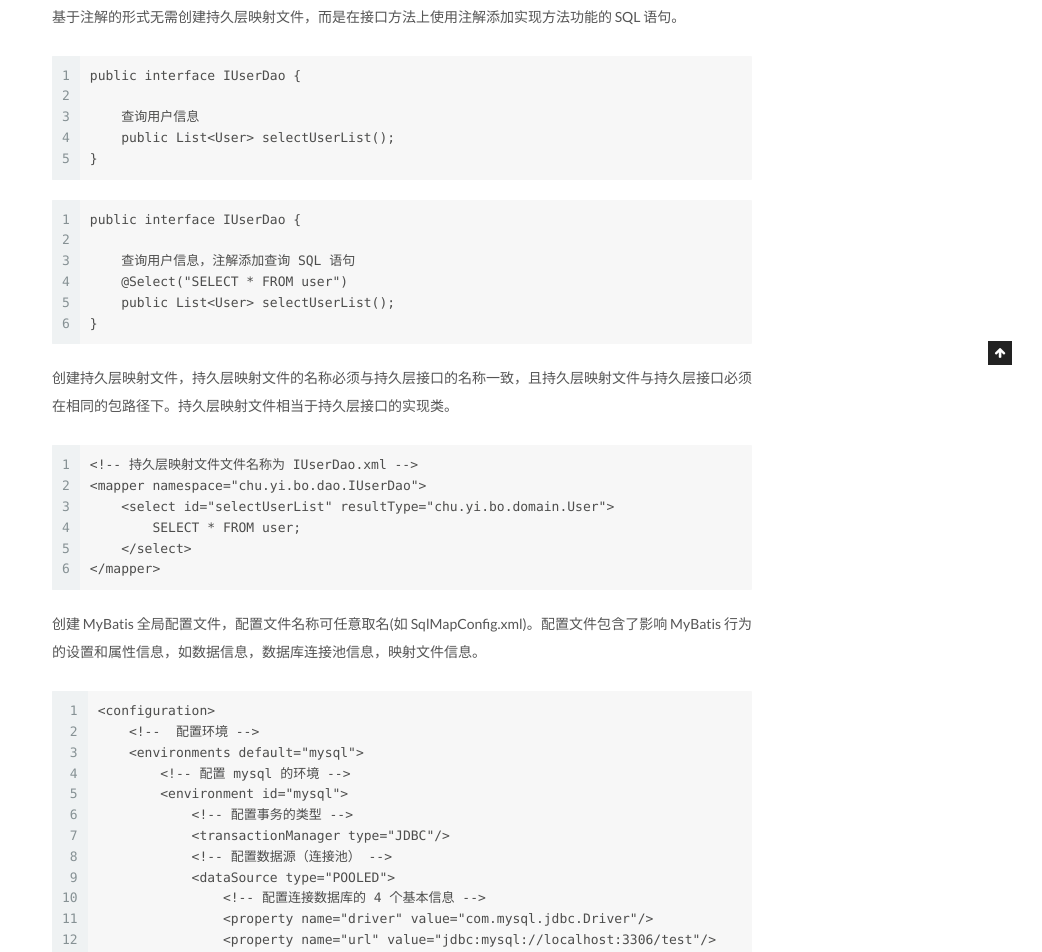
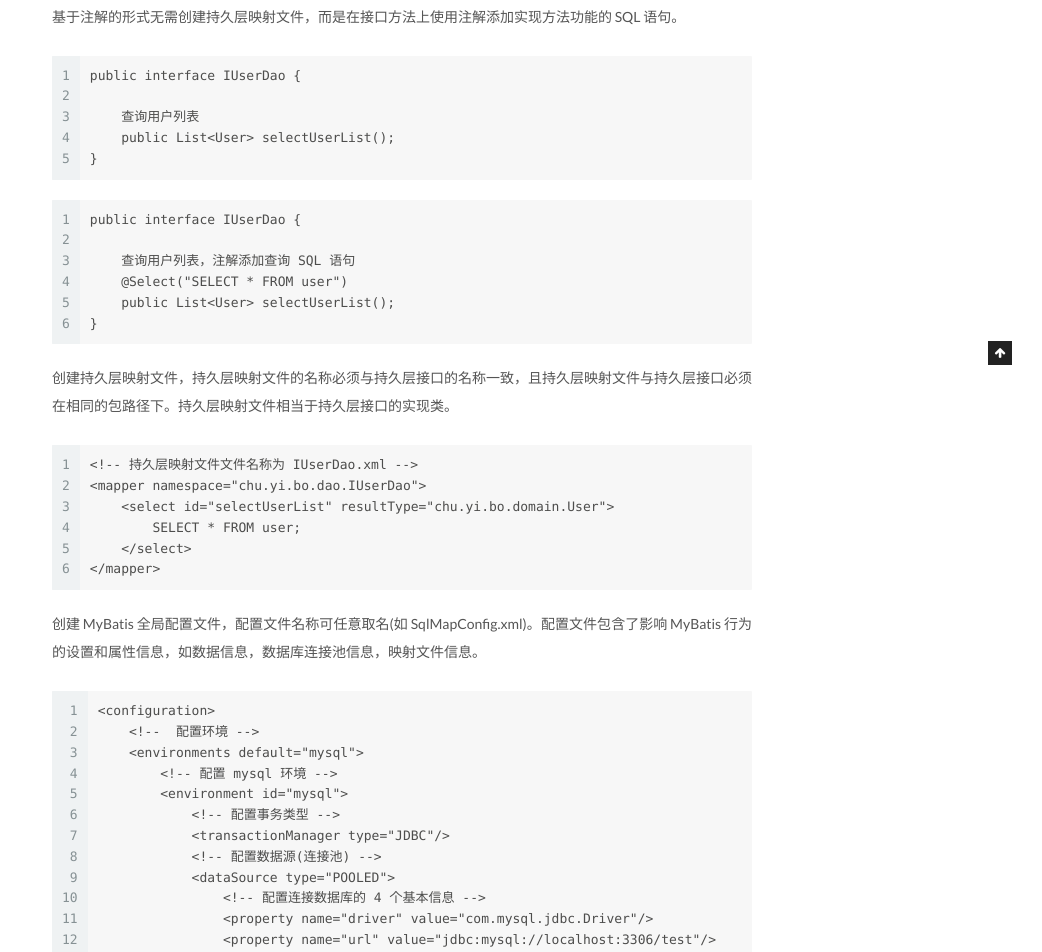
Before and after one commit to chuyibo/chuyibo.github.io, a Jekyll site: the page built from _posts/2021-01-27-MyBatis 学习笔记01.md, in a window 1280 px wide. Shown: the part 635-1587 px from the top of the page, without its empty margins (238-1280 px from the left). Built offline with Jekyll 4.4.1, drawn with Linux system fonts in a browser that asks for light colours; some of the changed text lies outside the part shown.

Commit message:
2021/03/03

````diff
--- a/_posts/2021-01-27-MyBatis 学习笔记01.md
+++ b/_posts/2021-01-27-MyBatis 学习笔记01.md
@@ -27,7 +27,7 @@ public class User implements Serializable {
 ```
 public interface IUserDao {
 
-    查询用户信息
+    查询用户列表
     public List<User> selectUserList();
 }
 ```
@@ -35,7 +35,7 @@ public interface IUserDao {
 ```
 public interface IUserDao {
 
-    查询用户信息，注解添加查询 SQL 语句
+    查询用户列表，注解添加查询 SQL 语句
     @Select("SELECT * FROM user")
     public List<User> selectUserList();
 }
@@ -58,11 +58,11 @@ public interface IUserDao {
 <configuration>
     <!--  配置环境 -->
     <environments default="mysql">
-        <!-- 配置 mysql 的环境 -->
+        <!-- 配置 mysql 环境 -->
         <environment id="mysql">
-            <!-- 配置事务的类型 -->
+            <!-- 配置事务类型 -->
             <transactionManager type="JDBC"/>
-            <!-- 配置数据源（连接池） -->
+            <!-- 配置数据源(连接池) -->
             <dataSource type="POOLED">
                 <!-- 配置连接数据库的 4 个基本信息 -->
                 <property name="driver" value="com.mysql.jdbc.Driver"/>
````
Also changed, not shown: other parts of _posts/2021-01-27-MyBatis 学习笔记01.md (+1 -1 lines).
